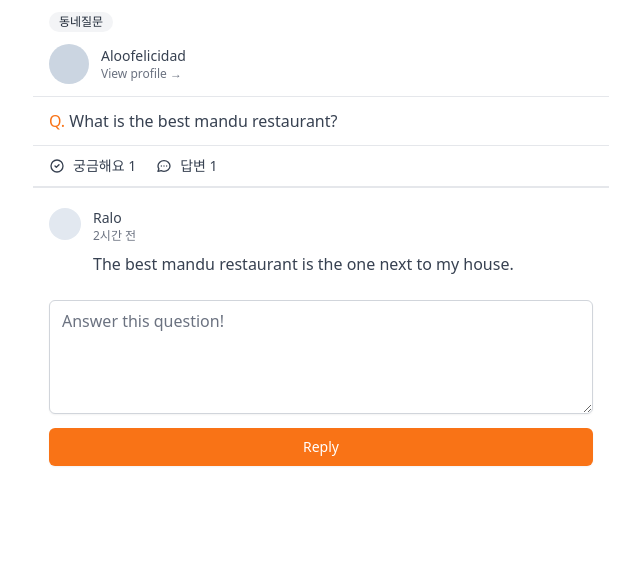
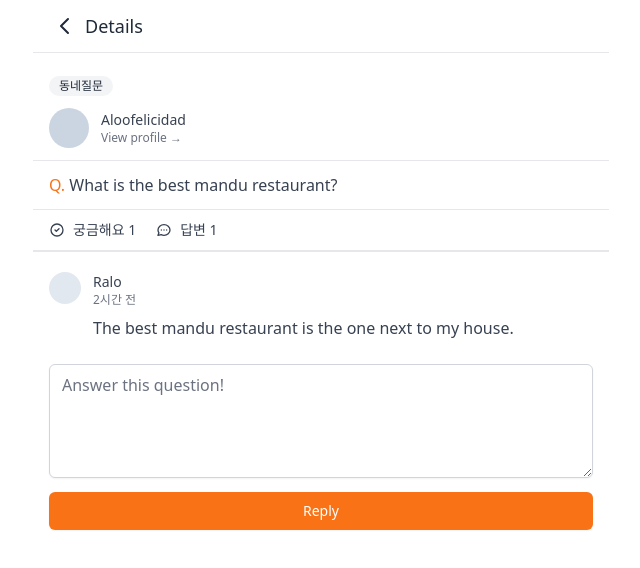
Before and after one commit to gyulsbox/Re_earth, a Next.js app: page /community/1 in a window 1280 px wide. Shown: the top 568 px of the page, without its empty margins (319-959 px from the left). Built offline with nearby package versions, Linux system fonts and the light colour scheme.

Commit message:
feat: Add layouts on detail community

```diff
--- a/pages/community/[id].tsx
+++ b/pages/community/[id].tsx
@@ -1,7 +1,9 @@
 import type { NextPage } from "next";
+import Layout from '../../components/layouts/layout';
 
 const CommunityPostDetail: NextPage = () => {
   return (
+    <Layout title='Details' canGoBack>
       <div>
         <span className="inline-flex my-3 ml-4 items-center px-2.5 py-0.5 rounded-full text-xs font-medium bg-gray-100 text-gray-800">
           동네질문
@@ -84,6 +86,7 @@ const CommunityPostDetail: NextPage = () => {
           </button>
         </div>
       </div>
+    </Layout>
   );
 };
 
```
Lines whose indentation alone changed are shown as unchanged.
